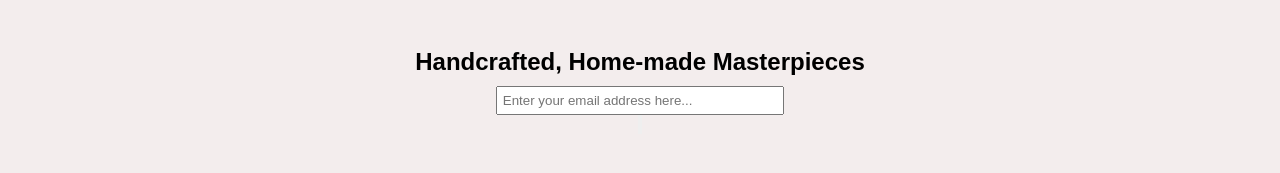
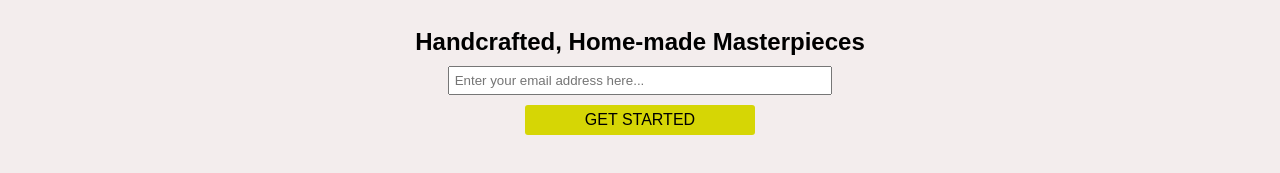
Before and after one commit to PJMantoss/product_page, a plain HTML site: page index.html in a window 1280 px wide. Shown: the part 59-232 px from the top of the page. Drawn offline with Linux system fonts and the light colour scheme.

Commit message:
update index.html and styling

```diff
--- a/index.html
+++ b/index.html
@@ -30,15 +30,17 @@
 
                <div id="form-div">
                     <h2>Handcrafted, Home-made Masterpieces</h2>
-                    <form id="form" action="">
+                    <form id="form" action="https://www.freecodecamp.com/email-submit">
                         <input id="email" type="email" placeholder="Enter your email address here...">
-                        <input id="submit" type="button" value="">
+                        <input id="submit" type="button" value="Get Started">
                     </form>
                 </div>
 
-                <div id="features"></div>
+                <section id="features"></section>
 
-                <div id="how-it-works"></div>
+                <section id="how-it-works"></section>
+
+                <section id="pricing"></section>
 
                 <div id="qa"></div>
 
--- a/style.css
+++ b/style.css
@@ -77,7 +77,7 @@ nav li {
 
 #form-div{
     height: 200px;
-    margin-top: 50px;
+    margin-top: 40px;
     display: flex;
     flex-direction: column;
     justify-content: center;
@@ -86,11 +86,28 @@ nav li {
 }
 
 #form-div > h2 {
-    padding-bottom: 10px;
+    margin-bottom: 10px;
 }
 
 #email {
     width: 100%;
     padding: 5px;
-    min-width: 280px;
+    min-width: 270px;
 }
+
+#submit {
+    width: 60%;
+    border: none;
+    border-radius: 3px;
+    background-color: rgb(214, 214, 5);
+    height: 30px;
+    text-transform: uppercase;
+    font-size: 16px;
+    margin-top: 10px;
+}
+
+#submit:hover{
+    background-color: yellow;
+    color: black;
+    transform: scale(1.02)
+}
```
